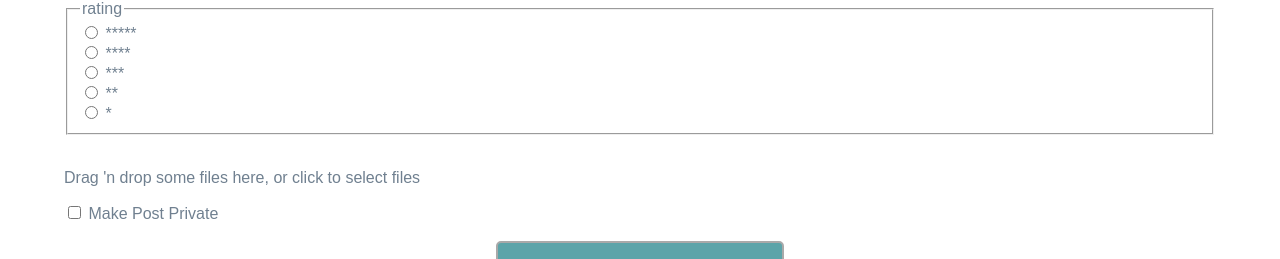
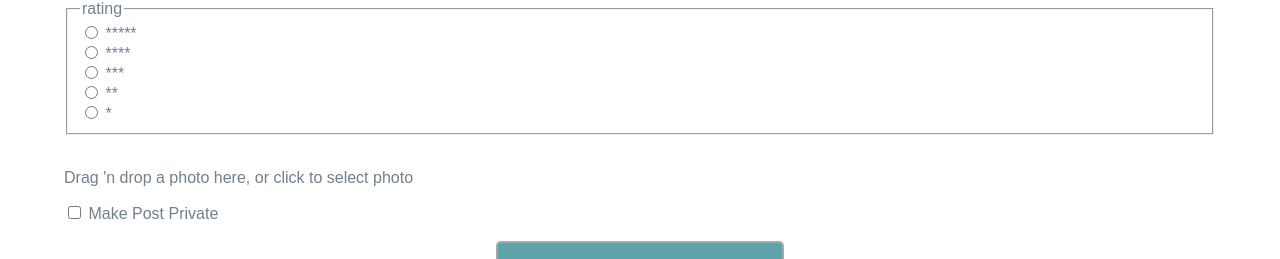
Before and after one commit to tompsherman/frontend, a React (Create React App) app in the folder expat-journal/: page /postpage in a window 1280 px wide. Shown: the part 985-1244 px from the top of the page. Built offline with nearby package versions, Linux system fonts and the light colour scheme; no server answers; the HTML template or start-up script is replaced by a standard one.

Commit message:
minor dragdrop styling

```diff
--- a/expat-journal/src/components/DragDrop.js
+++ b/expat-journal/src/components/DragDrop.js
@@ -20,20 +20,20 @@ function DragDrop (){
 
     return (
         <StyledDiv className="dragDrop-container">
-            <StyledDiv {...getRootProps()}>
+            <div {...getRootProps()}>
                 <input {...getInputProps()} />
                 {
                     isDragActive ?
                     <p>Drop the files here...</p> :
-                    <p>Drag 'n drop some files here, or click to select files</p>
+                    <p>Drag 'n drop a photo here, or click to select photo</p>
                 }
-            </StyledDiv>
+            </div>
         </StyledDiv>
     )
 }
 
 const StyledDiv = styled.div `
-    .dragDrop-container{
+    .dragDrop-container:hover{
         border: 2px solid gray;
         color: blue;
     }
--- a/expat-journal/src/components/PostForm.js
+++ b/expat-journal/src/components/PostForm.js
@@ -199,7 +199,11 @@ const StyledForm = styled.form `
         &:active {
         border: gray;
         outline: none;
-  }
+        }
+        .dragDrop-container{
+          background-color: gray;
+        }
+
 }
 `
 export default PostForm;
```
